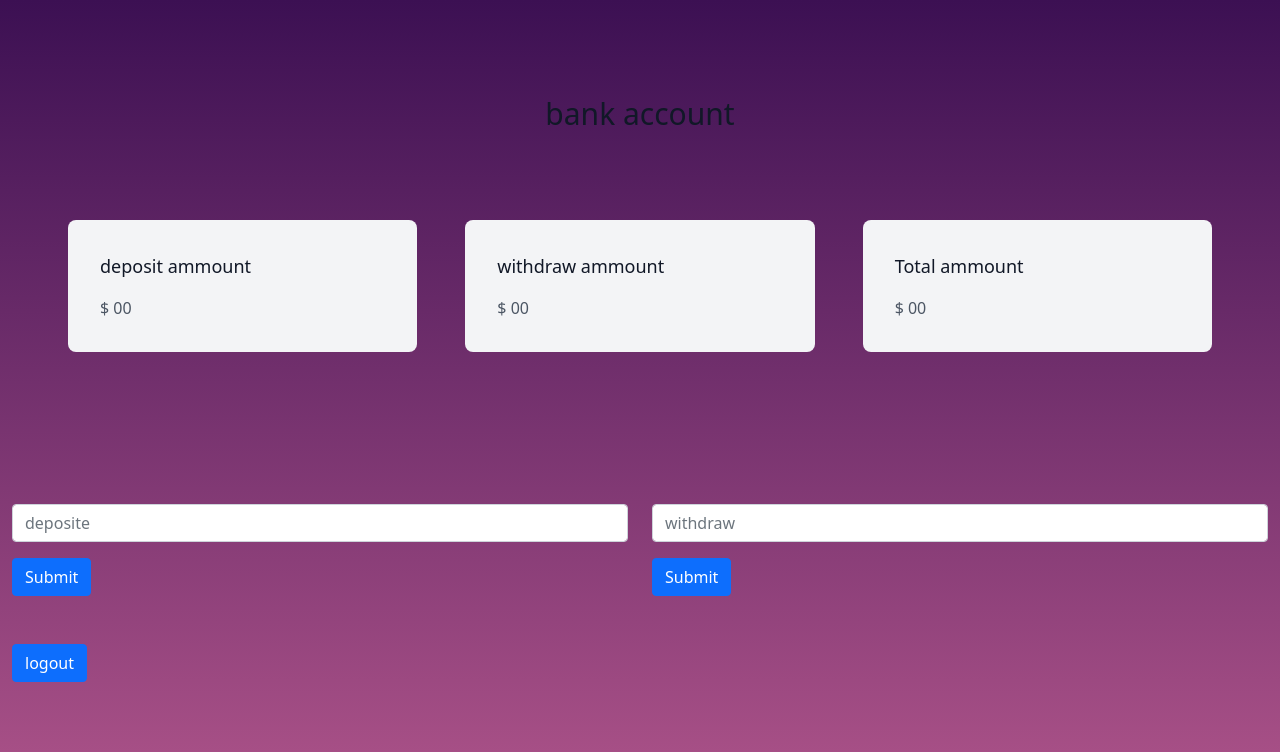
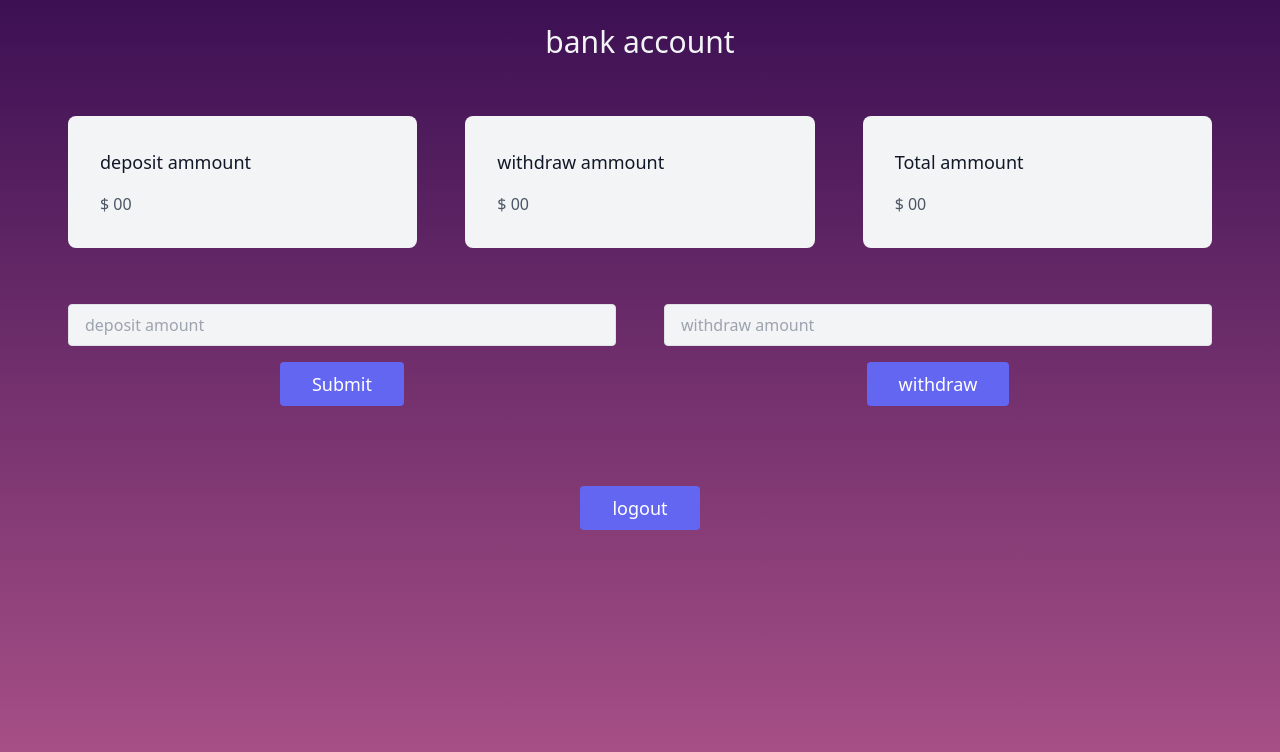
Before and after one commit to bashir-CSE/bankProject.github.io, a plain HTML site: page main.html in a window 1280 px wide. Drawn offline with nearby package versions, Linux system fonts and the light colour scheme.

Commit message:
file name issue fixed

```diff
--- a/js/main.js
+++ b/js/main.js
@@ -1,6 +1,6 @@
 const logOut = document.querySelector(`.logOut`);
 logOut.addEventListener(`click`, function () {
-	window.location.href = "login.html";
+	window.location.href = "index.html";
 });
 //total ammount feild
 const totalAmmount = document.querySelector(`.totalAmmount`);
--- a/main.html
+++ b/main.html
@@ -17,12 +17,11 @@
 		<div class="container">
 			<!-- dashboard section -->
 			<section class="text-gray-600 body-font">
-				<div class="container px-5 py-24 mx-auto">
-					<div class="flex flex-col text-center w-full mb-20">
-						<h1 class="sm:text-3xl text-2xl font-medium title-font text-gray-900">bank account</h1>
+				<div class="container px-5 py-4 mx-auto">
+					<div class="flex flex-col text-center w-full mb-5">
+						<h1 class="sm:text-3xl text-2xl font-medium title-font text-gray-100">bank account</h1>
 					</div>
 					<div class="flex flex-wrap -m-4">
-
 						<div class="p-4 md:w-1/3">
 							<div class="flex rounded-lg h-full bg-gray-100 p-8 flex-col">
 								<div class="flex items-center mb-3">
@@ -63,35 +62,30 @@
 			</section>
 
 			<!-- input section -->
-			<div class="input__section">
-				<div class="row gap-3 gap-sm-0 mt-5">
-					<div class="col-sm-6">
-						<form>
-							<div class="mb-3">
-								<input type="number" class="form-control dipInp" placeholder="deposite" id="exampleInputEmail1"
-									aria-describedby="emailHelp">
-							</div>
-							<button disable type="submit" class="btn dipInpBtn btn-primary">Submit</button>
-						</form>
-					</div>
-					<div class="col-sm-6">
-						<form>
-							<div class="mb-3">
-								<input type="number" class="form-control withdInp" placeholder="withdraw" id="exampleInputEmail1"
-									aria-describedby="emailHelp">
-							</div>
-							<button type="submit" class="btn withdInpBtn btn-primary">Submit</button>
-						</form>
+			<section class="text-gray-600 body-font">
+				<div class="container px-5 py-4 mx-auto">
+					<div class="flex flex-wrap -mx-4 -mb-10 text-center">
+						<div class="sm:w-1/2 mb-10 px-4">
+							<input type="text" id="full-name" name="full-name" class="dipInp w-full bg-gray-100 rounded border border-gray-300
+						  outline-none text-gray-700 py-1 px-3 leading-8
+							transition-colors duration-200 ease-in-out" placeholder="deposit amount">
+							<button class="dipInpBtn flex mx-auto mt-3 text-white bg-indigo-500 border-0 py-2 px-8 focus:outline-none
+							hover:bg-indigo-600
+							rounded text-lg">Submit</button>
+						</div>
+						<div class="sm:w-1/2 mb-10 px-4">
+							<input type="text" id="full-name" name="full-name" class="withdInp w-full bg-gray-100 rounded border border-gray-300
+							 outline-none text-gray-700 py-1 px-3 leading-8
+							transition-colors duration-200 ease-in-out" placeholder="withdraw amount">
+							<button class="withdInpBtn flex mx-auto mt-3 text-white bg-indigo-500 border-0 py-2 px-8 focus:outline-none
+							hover:bg-indigo-600 rounded text-lg">withdraw</button>
+						</div>
 					</div>
 				</div>
-				<div class="btn mt-5 btn-primary logOut">logout</div>
-			</div>
+				<button class="withdInpBtn flex mx-auto mt-14 text-white bg-indigo-500 border-0 py-2 px-8 focus:outline-none
+							hover:bg-indigo-600 rounded text-lg logOut">logout</button>
+			</section>
 		</div>
-
 		<script src="js/main.js"></script>
-		<!-- Option 1: Bootstrap Bundle with Popper -->
-		<script src="https://cdn.jsdelivr.net/npm/bootstrap@5.1.0/dist/js/bootstrap.bundle.min.js"
-			integrity="sha384-U1DAWAznBHeqEIlVSCgzq+c9gqGAJn5c/t99JyeKa9xxaYpSvHU5awsuZVVFIhvj" crossorigin="anonymous">
-		</script>
 	</body>
 </html>
```
Also changed, not shown: index.html (renamed from login.html).
